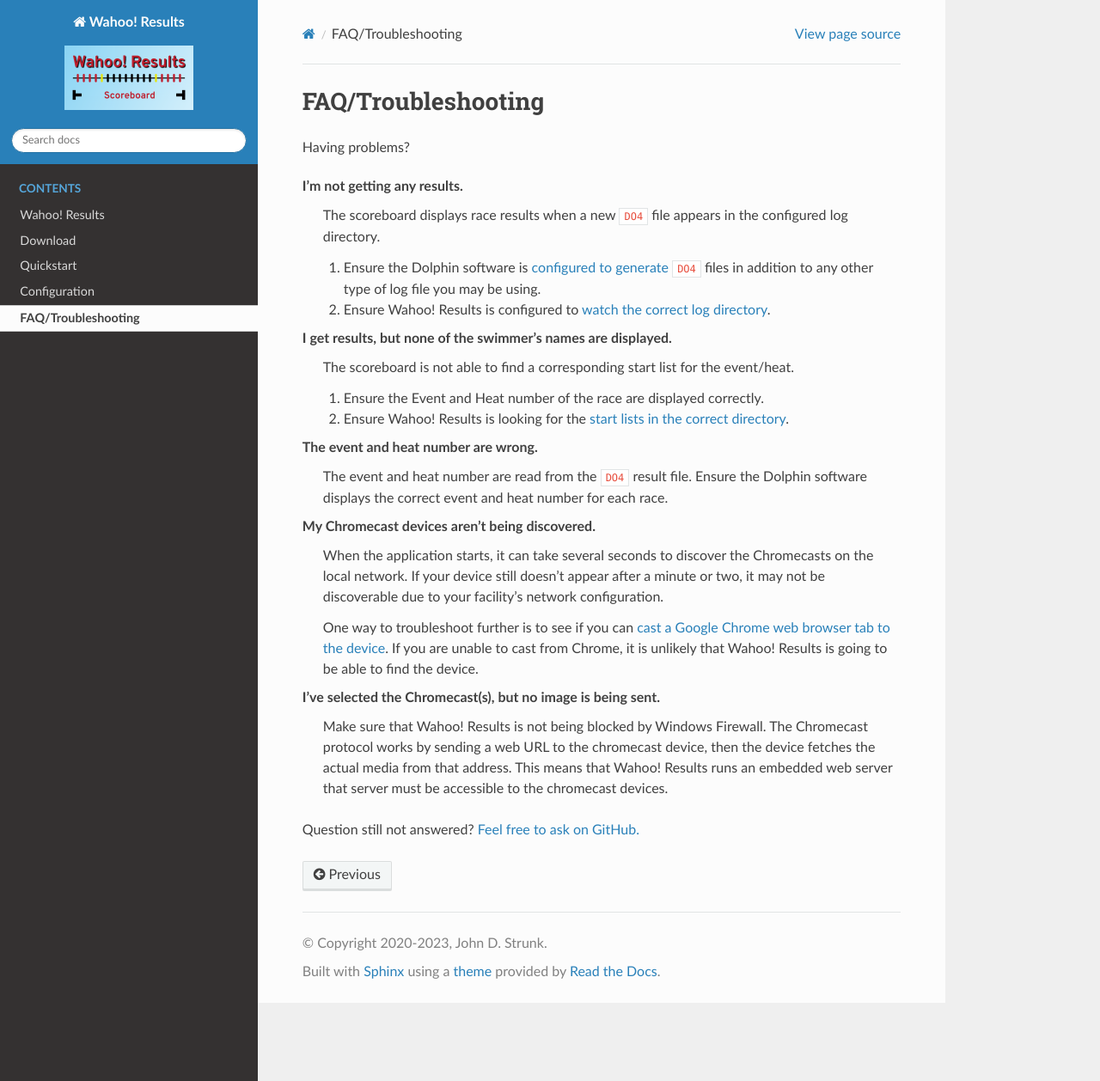
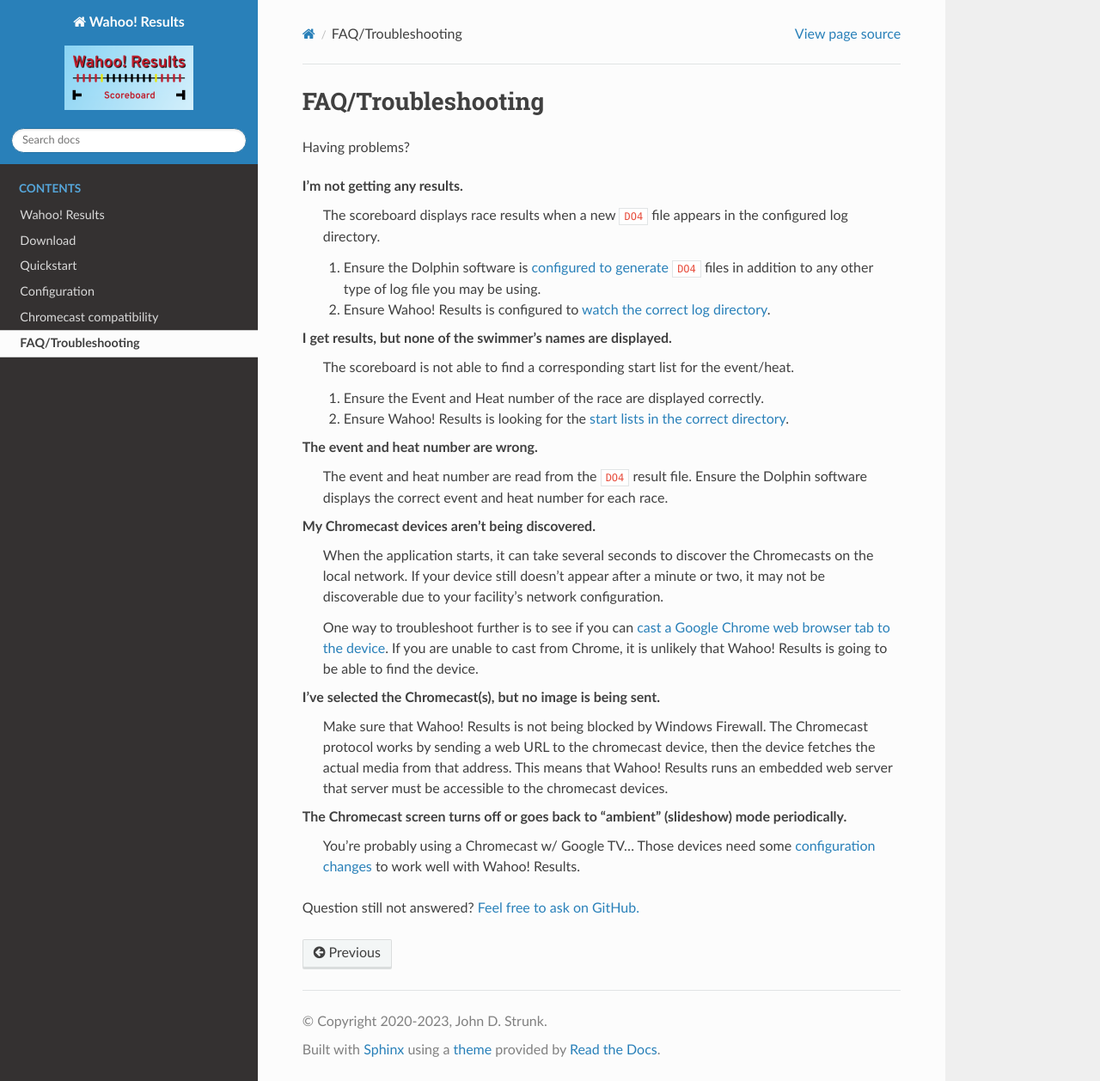
Before and after one commit to JohnStrunk/wahoo-results, a Sphinx documentation site: the page built from docs/faq.rst, in a window 1280 px wide and 1258 px high. Shown: the whole window at 86% size. Built offline with Sphinx 7.4.7 and the Read the Docs theme 2.0.0, drawn with Linux system fonts in a browser that asks for light colours; comment, search, counter and statistics services are not loaded.

Commit message:
Add documentation about Chromecast w/ Google TV
Signed-off-by: John Strunk <john.strunk@gmail.com>

```diff
--- a/docs/faq.rst
+++ b/docs/faq.rst
@@ -37,6 +37,15 @@ My Chromecast devices aren't being discovered.
     to be able to find the device.
 
 I've selected the Chromecast(s), but no image is being sent.
-    Make sure that |wr| is not being blocked by Windows Firewall. The Chromecast protocol works by sending a web URL to the chromecast device, then the device fetches the actual media from that address. This means that |wr| runs an embedded web server that server must be accessible to the chromecast devices.
+    Make sure that |wr| is not being blocked by Windows Firewall. The
+    Chromecast protocol works by sending a web URL to the chromecast device,
+    then the device fetches the actual media from that address. This means
+    that |wr| runs an embedded web server that server must be accessible to
+    the chromecast devices.
+
+The Chromecast screen turns off or goes back to "ambient" (slideshow) mode periodically.
+    You're probably using a Chromecast w/ Google TV... Those devices need some
+    :doc:`configuration changes <chromecast-compat>` to work well with
+    |wr|.
 
 Question still not answered? `Feel free to ask on GitHub. <https://github.com/JohnStrunk/wahoo-results/discussions/categories/q-a>`_
--- a/docs/index.rst
+++ b/docs/index.rst
@@ -17,6 +17,7 @@ Wahoo! Results
   download
   quickstart
   configuration
+  chromecast-compat
   faq
 
 |wr| is a free swimming scoreboard that you can use to display race results at
```
Also changed, not shown: docs/chromecast-compat.rst (added, +68 -0 lines), docs/media/cc-gen1.jpg (added), docs/media/cc-gen2.jpg (added), docs/media/cc-gen3.jpg (added), docs/media/cc-gtv.jpg (added).
